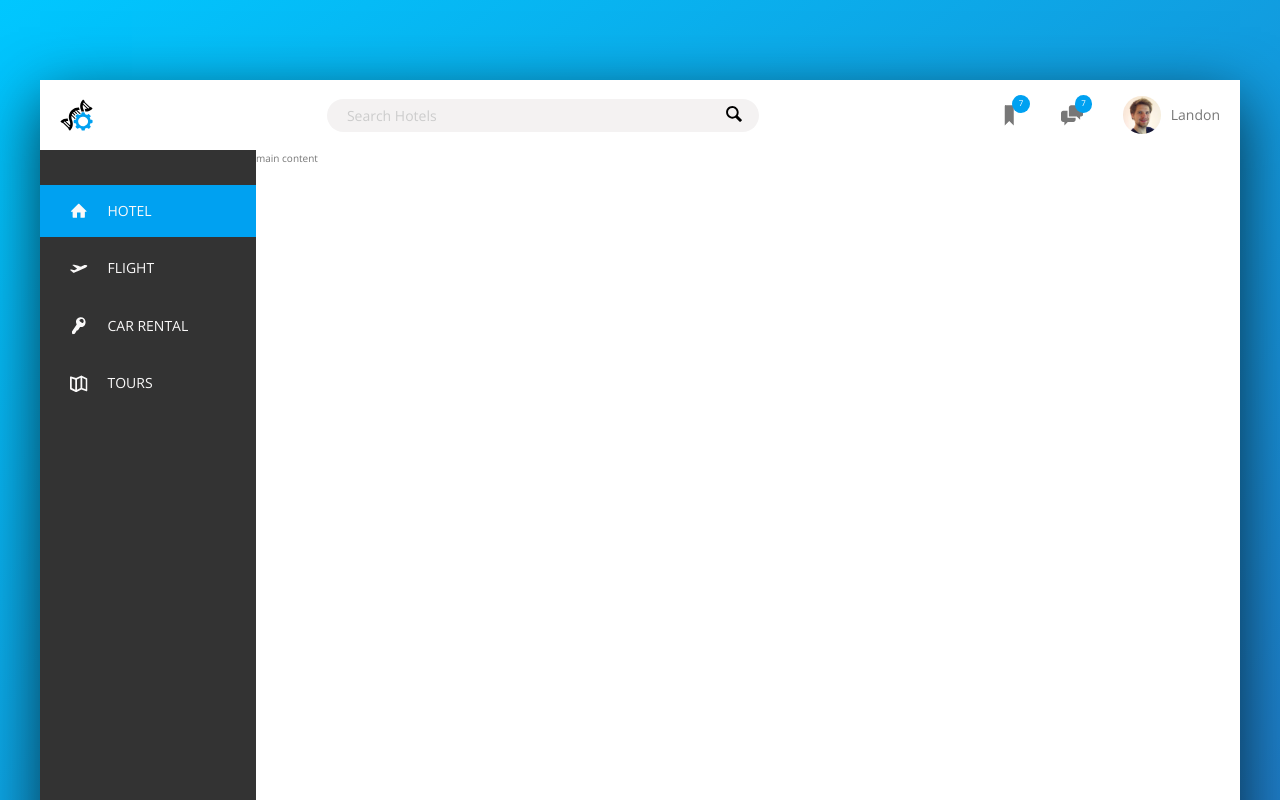
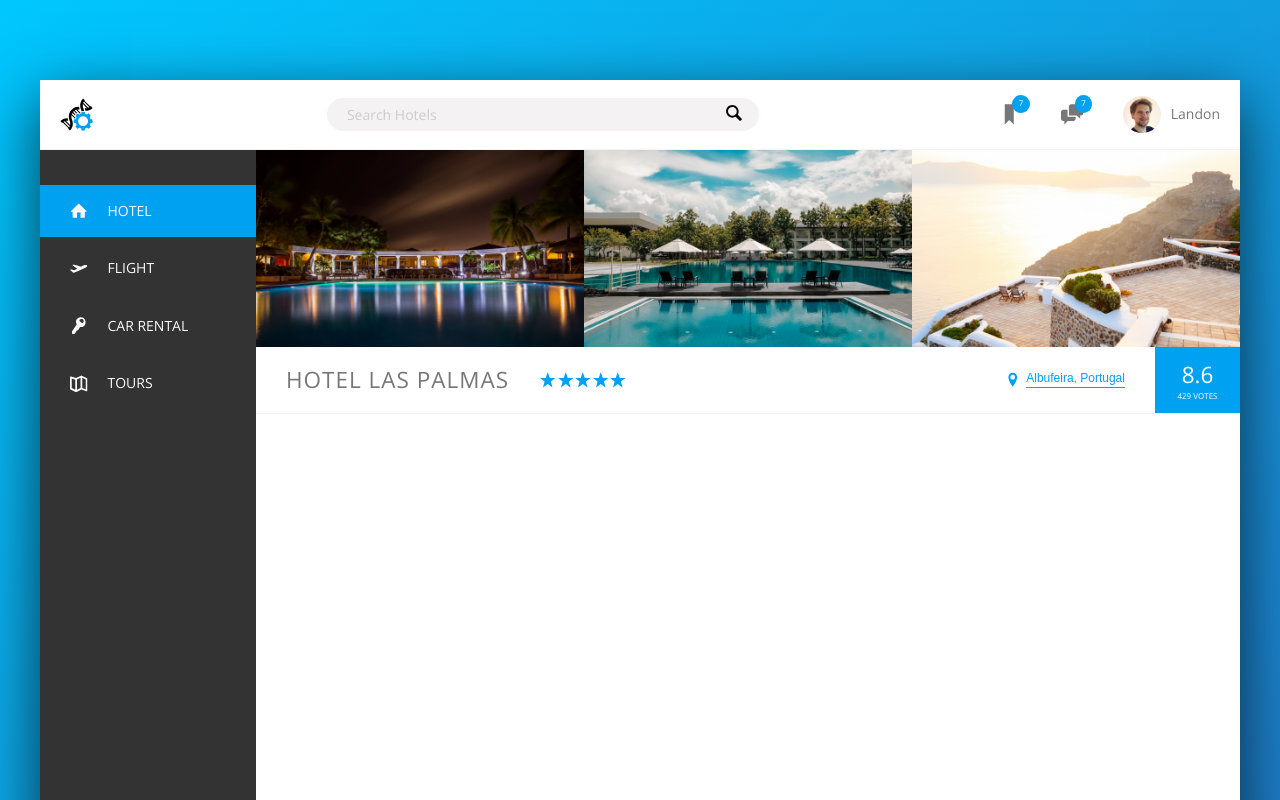
Before and after one commit to landon-sturgeon/booking-site-template, a React (Create React App) app: page / in a window 1280 px wide. Shown: the top 800 px of the page. Built offline with nearby package versions, Linux system fonts and the light colour scheme.

Commit message:
added photo gallery and overview to main content

```diff
--- /dev/null
+++ b/src/components/gallery/gallery.component.js
@@ -0,0 +1,29 @@
+import React from "react";
+
+import hotel1 from "../../assets/img/hotel-1.jpg";
+import hotel2 from "../../assets/img/hotel-2.jpg";
+import hotel3 from "../../assets/img/hotel-3.jpg";
+
+import {
+    GalleryContainer, GalleryItem, GalleryPhoto
+} from "./gallery.style";
+
+const Gallery = () => (
+    <GalleryContainer>
+
+        <GalleryItem>
+            <GalleryPhoto src={hotel1} alt="Hotel1"/>
+        </GalleryItem>
+
+        <GalleryItem>
+            <GalleryPhoto src={hotel2} alt="Hotel2"/>
+        </GalleryItem>
+
+        <GalleryItem>
+            <GalleryPhoto src={hotel3} alt="Hotel3"/>
+        </GalleryItem>
+
+    </GalleryContainer>
+);
+
+export default Gallery;
--- /dev/null
+++ b/src/components/gallery/gallery.style.js
@@ -0,0 +1,14 @@
+import styled from "styled-components";
+
+export const GalleryContainer = styled.div`
+    display: flex;
+`;
+
+export const GalleryItem = styled.figure`
+
+`;
+
+export const GalleryPhoto = styled.img`
+    width: 100%;
+    display: block;
+`;
--- a/src/components/header/header.style.js
+++ b/src/components/header/header.style.js
@@ -5,7 +5,7 @@ export const HeaderContainer = styled.header`
     font-size: 1.4rem;
     height: 7rem;
     background-color: #fff;
-    border-bottom: ${COLORS.lightGrey2};
+    border-bottom: 1px solid ${COLORS.lightGrey2};
 
     display: flex;
     justify-content: space-between;
--- /dev/null
+++ b/src/components/inline-button/inline-button.component.js
@@ -0,0 +1,11 @@
+import React from "react";
+
+import { InlinebuttonContainer } from "./inline-button.style";
+
+const InlineButton = ({buttonTitle}) => (
+    <InlinebuttonContainer>
+        {buttonTitle}
+    </InlinebuttonContainer>
+);
+
+export default InlineButton;
--- /dev/null
+++ b/src/components/inline-button/inline-button.style.js
@@ -0,0 +1,41 @@
+import styled, { keyframes } from "styled-components";
+
+import { COLORS } from "../../global.style";
+
+const keyFramePulsate = keyframes`
+    0% {
+        transform: scale(1);
+        box-shadow: none;
+    }
+
+    50% {
+        transform: scale(1.05);
+        box-shadow: 0 1rem 4rem rgba(0,0,0,0.25);
+    }
+
+    100% {
+        transform: scale(1);
+        box-shadow: none;
+    }
+`;
+
+export const InlinebuttonContainer = styled.button`
+    border: none;
+    color: ${ COLORS.primary };
+    font-size: inherit;
+    border-bottom: 1px solid currentColor;
+    padding-bottom: 2px;
+    display: inline-block;
+    background-color: transparent;
+    cursor: pointer;
+    transition: all 0.2s;
+
+    &:hover {
+        color: ${ COLORS.darkGrey1 };
+    }
+
+    &:focus {
+        outline: none;
+        animation: ${ keyFramePulsate } 1s infinite;
+    }
+`;
--- /dev/null
+++ b/src/components/overview/overview.component.js
@@ -0,0 +1,54 @@
+import React from "react";
+
+import InlineButton from "../inline-button/inline-button.component";
+
+import Sprite from "../../assets/img/sprite.svg";
+
+import {
+    OverviewContainer, OverviewHeading, OverviewStarRatingContainer,
+    OverviewLocationContainer, OverviewAverageRatingContainer, OverviewAverageRating,
+    OverviewRatingCount, OverviewIconStar, OverviewIconLocation
+} from "./overview.style";
+
+const Overview = ({name}) => (
+    <OverviewContainer>
+        <OverviewHeading>
+            {name}
+        </OverviewHeading>
+        <OverviewStarRatingContainer>
+            <OverviewIconStar>
+                <use xlinkHref={`${Sprite}#icon-star`} />
+            </OverviewIconStar>
+            <OverviewIconStar>
+                <use xlinkHref={`${Sprite}#icon-star`} />
+            </OverviewIconStar>
+            <OverviewIconStar>
+                <use xlinkHref={`${Sprite}#icon-star`} />
+            </OverviewIconStar>
+            <OverviewIconStar>
+                <use xlinkHref={`${Sprite}#icon-star`} />
+            </OverviewIconStar>
+            <OverviewIconStar>
+                <use xlinkHref={`${Sprite}#icon-star`} />
+            </OverviewIconStar>
+        </OverviewStarRatingContainer>
+
+        <OverviewLocationContainer>
+            <OverviewIconLocation>
+                <use xlinkHref={`${Sprite}#icon-location-pin`} />
+            </OverviewIconLocation>
+            <InlineButton buttonTitle={"Albufeira, Portugal"} />
+        </OverviewLocationContainer>
+
+        <OverviewAverageRatingContainer>
+            <OverviewAverageRating>
+                8.6
+            </OverviewAverageRating>
+            <OverviewRatingCount>
+                429 votes
+            </OverviewRatingCount>
+        </OverviewAverageRatingContainer>
+    </OverviewContainer>
+);
+
+export default Overview;
--- /dev/null
+++ b/src/components/overview/overview.style.js
@@ -0,0 +1,65 @@
+import styled from "styled-components";
+
+import { COLORS } from "../../global.style";
+
+export const OverviewContainer = styled.div`
+    display: flex;
+    align-items: center;
+    border-bottom: 1px solid ${ COLORS.lightGrey2 }
+`;
+
+export const OverviewHeading = styled.h1`
+    font-size: 2.25rem;
+    font-weight: 300;
+    text-transform: uppercase;
+    letter-spacing: 1px;
+    padding: 1.5rem 3rem;
+`;
+
+export const OverviewIconStar = styled.svg`
+    width: 1.75rem;
+    height: 1.75rem;
+    fill: ${ COLORS.primary }
+`;
+
+export const OverviewIconLocation = styled.svg`
+    width: 1.75rem;
+    height: 1.75rem;
+    fill: ${ COLORS.primary }
+    margin-right: 0.5rem;
+`;
+
+export const OverviewStarRatingContainer = styled.div`
+    margin-right: auto;
+    display: flex;
+`;
+
+export const OverviewLocationContainer = styled.div`
+    font-size: 1.2rem;
+    display: flex;
+    align-items: center;
+`;
+
+export const OverviewAverageRatingContainer = styled.div`
+    background-color: ${ COLORS.primary };
+    color: #fff;
+    margin-left: 3rem;
+    align-self: stretch;
+    padding: 0 2.25rem;
+
+    display: flex;
+    align-items: center;
+    justify-content: center;
+    flex-direction: column;
+`;
+
+export const OverviewAverageRating = styled.div`
+    font-size: 2.25rem;
+    font-weight: 300;
+    margin-bottom: -3px;
+`;
+
+export const OverviewRatingCount = styled.div`
+    font-size: 0.8rem;
+    text-transform: uppercase;
+`;
--- a/src/pages/landing-page/landing-page.component.js
+++ b/src/pages/landing-page/landing-page.component.js
@@ -2,7 +2,9 @@ import React from "react"
 
 import user from "../../assets/img/user.jpg";
 
+import Gallery from "../../components/gallery/gallery.component";
 import Header from "../../components/header/header.component";
+import Overview from "../../components/overview/overview.component";
 import Sidebar from "../../components/sidebar/sidebar.component";
 
 import { Container, Content, MainContent } from "./landing-page.style";
@@ -14,7 +16,8 @@ const LandingPage = () => {
             <Content>
                 <Sidebar />
                 <MainContent>
-                    main content
+                    <Gallery />
+                    <Overview name={"Hotel Las Palmas"}/>
                 </MainContent>
             </Content>
         </Container>
```
